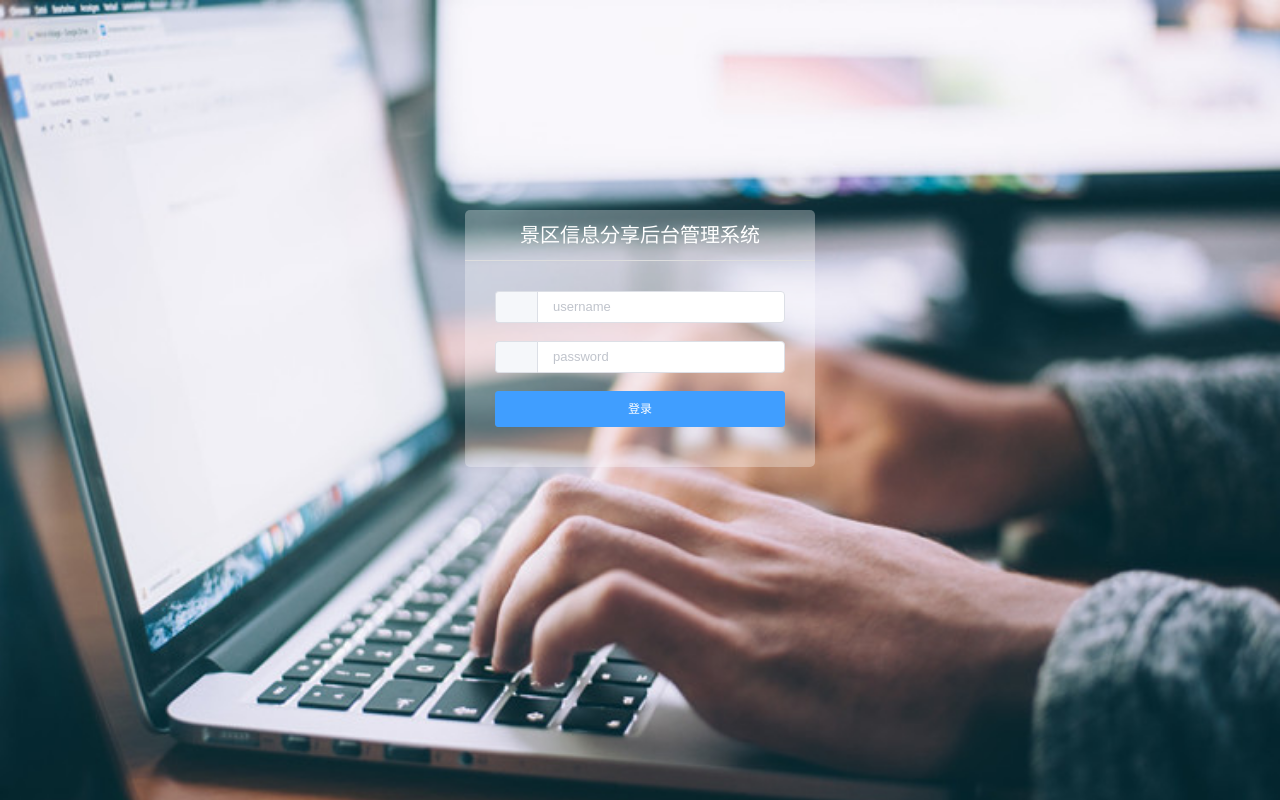
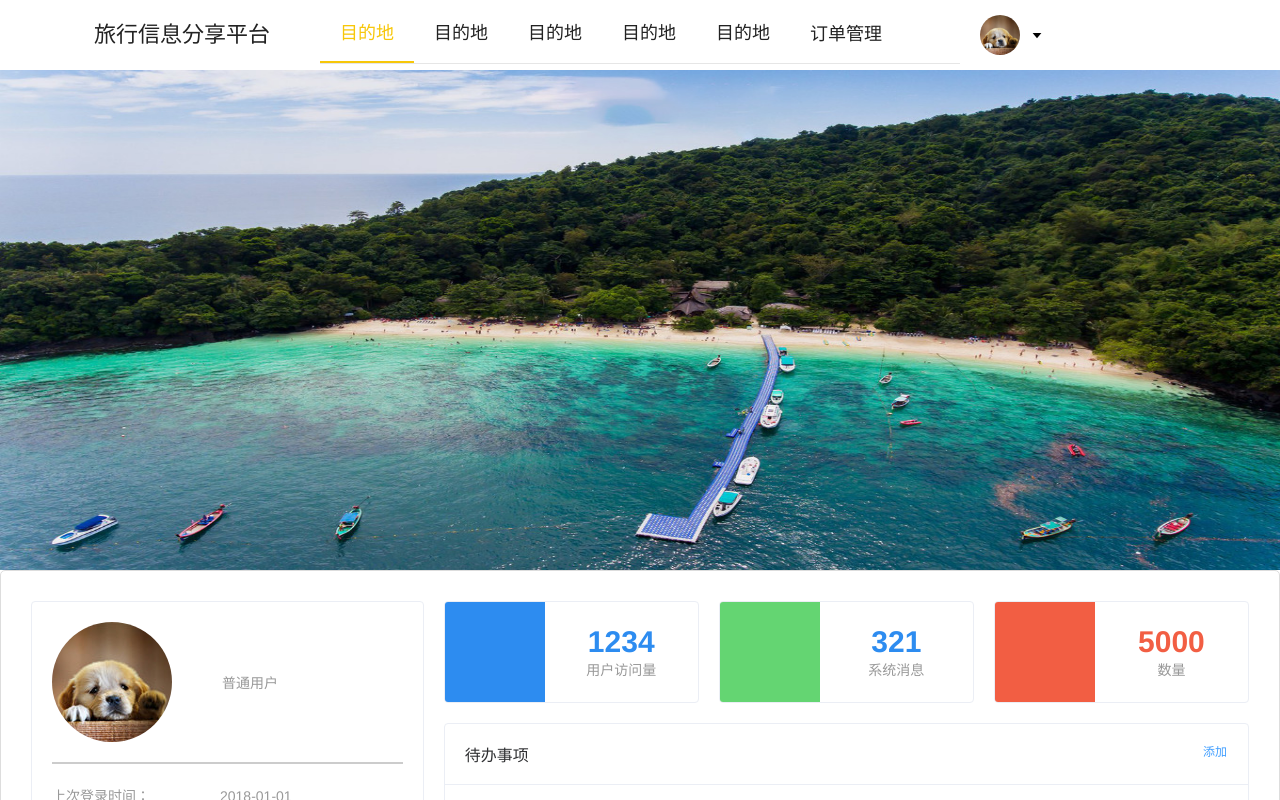
Before and after one commit to luckljq/travelWeb, a Vue app: page /dashboard in a window 1280 px wide. Before the commit this address led to /login. Shown: the top 800 px of the page. Built offline with nearby package versions, Linux system fonts and the light colour scheme; a small style sheet from the web is missing.

Commit message:
初始化：初始化导航栏，目的地页面

```diff
--- a/src/assets/css/color-dark.css
+++ b/src/assets/css/color-dark.css
@@ -1,5 +1,5 @@
 .header{
-    background-color: #242f42;
+    background-color: #fff;
 }
 .login-wrap{
     background: #324157;
--- a/src/components/common/Header.vue
+++ b/src/components/common/Header.vue
@@ -1,18 +1,29 @@
 <template>
+    <div>
         <div class="header">
-        <!-- 折叠按钮 -->
-        <div class="collapse-btn" @click="collapseChage">
-            <i class="el-icon-menu"></i>
+            <el-row>
+                <el-col :span="6">
+                    <div class="logo">
+                        旅行信息分享平台
                     </div>
-        <div class="logo">景区信息后台管理系统</div>
-        <div class="header-right">
+                </el-col>
+                <el-col :span="12">
+                    <el-menu class="el-menu-demo"
+                             :default-active="activeIndex"
+                             mode="horizontal"
+                             text-color="#222222"
+                             active-text-color="#F7C709"
+                             @select="handleSelect" router>
+                        <el-menu-item index="dashboard" style="font-size: 18px">目的地</el-menu-item>
+                        <el-menu-item index="2" style="font-size: 18px">目的地</el-menu-item>
+                        <el-menu-item index="3" style="font-size: 18px">目的地</el-menu-item>
+                        <el-menu-item index="4" style="font-size: 18px">目的地</el-menu-item>
+                        <el-menu-item index="5" style="font-size: 18px">目的地</el-menu-item>
+                        <el-menu-item index="6" style="font-size: 18px"><a href="https://www.ele.me" target="_blank">订单管理</a></el-menu-item>
+                    </el-menu>
+                </el-col>
+                <el-col :span="6">
                     <div class="header-user-con">
-                <!-- 全屏显示 -->
-                <div class="btn-fullscreen" @click="handleFullScreen">
-                    <el-tooltip effect="dark" :content="fullscreen?`取消全屏`:`全屏`" placement="bottom">
-                        <i class="el-icon-rank"></i>
-                    </el-tooltip>
-                </div>
                         <!-- 用户头像 -->
                         <div class="user-avator"><img src="../../assets/img/img.jpg"></div>
                         <!-- 用户名下拉菜单 -->
@@ -21,78 +32,51 @@
                             {{username}} <i class="el-icon-caret-bottom"></i>
                         </span>
                             <el-dropdown-menu slot="dropdown">
-                        <el-dropdown-item divided  command="loginout">退出登录</el-dropdown-item>
+                                <el-dropdown-item divided command="loginout">退出登录</el-dropdown-item>
                             </el-dropdown-menu>
                         </el-dropdown>
                     </div>
+                </el-col>
+            </el-row>
         </div>
+
     </div>
 </template>
 <script>
     import bus from '../common/bus';
+
     export default {
         data() {
             return {
-                collapse: false,
-                fullscreen: false,
+                activeIndex: 'dashboard',
                 name: this.$store.getters.getUser.name,
-                message: 2
             }
         },
-        computed:{
-            username(){
+        computed: {
+            username() {
                 return this.$store.getters.getUser.username;
             }
         },
-        methods:{
+        methods: {
             // 用户名下拉菜单选择事件
             handleCommand(command) {
-                if(command === 'loginout'){
+                if (command === 'loginout') {
                     sessionStorage.clear();
                     this.$router.push('/login');
                 }
             },
-            // 侧边栏折叠
-            collapseChage(){
-                this.collapse = !this.collapse;
-                bus.$emit('collapse', this.collapse);
-            },
-            // 全屏事件
-            handleFullScreen(){
-                let element = document.documentElement;
-                if (this.fullscreen) {
-                    if (document.exitFullscreen) {
-                        document.exitFullscreen();
-                    } else if (document.webkitCancelFullScreen) {
-                        document.webkitCancelFullScreen();
-                    } else if (document.mozCancelFullScreen) {
-                        document.mozCancelFullScreen();
-                    } else if (document.msExitFullscreen) {
-                        document.msExitFullscreen();
-                    }
-                } else {
-                    if (element.requestFullscreen) {
-                        element.requestFullscreen();
-                    } else if (element.webkitRequestFullScreen) {
-                        element.webkitRequestFullScreen();
-                    } else if (element.mozRequestFullScreen) {
-                        element.mozRequestFullScreen();
-                    } else if (element.msRequestFullscreen) {
-                        // IE11
-                        element.msRequestFullscreen();
-                    }
-                }
-                this.fullscreen = !this.fullscreen;
+            handleSelect(key, keyPath) {
+                console.log(key, keyPath);
             }
         },
-        mounted(){
-            if(document.body.clientWidth < 1500){
-                this.collapseChage();
-            }
+        mounted() {
         }
     }
 </script>
 <style scoped>
+    .el-menu-demo {
+        padding-top: 3px;
+    }
     .header {
         position: relative;
         box-sizing: border-box;
@@ -100,70 +84,48 @@
         height: 70px;
         font-size: 22px;
         color: #fff;
+
     }
-    .collapse-btn{
-        float: left;
-        padding: 0 21px;
-        cursor: pointer;
+
+    .header .logo {
+        color: #222222;
+        float: right;
+        padding-right: 50px;
         line-height: 70px;
     }
-    .header .logo{
-        float: left;
-        width:250px;
-        line-height: 70px;
-    }
-    .header-right{
+
+    .header-right {
         float: right;
         padding-right: 50px;
     }
-    .header-user-con{
+
+    .header-user-con {
         display: flex;
         height: 70px;
         align-items: center;
     }
-    .btn-fullscreen{
-        transform: rotate(45deg);
-        margin-right: 5px;
-        font-size: 24px;
+
+    .btn-bell .el-icon-bell {
+        color: #fff;
     }
-    .btn-bell, .btn-fullscreen{
-        position: relative;
-        width: 30px;
-        height: 30px;
-        text-align: center;
-        border-radius: 15px;
+
+    .user-name {
+        margin-left: 10px;
+    }
+
+    .user-avator {
+        margin-left: 20px;
+    }
+
+    .user-avator img {
+        display: block;
+        width: 40px;
+        height: 40px;
+        border-radius: 50%;
+    }
+
+    .el-dropdown-link {
+        color: black;
         cursor: pointer;
     }
-    .btn-bell-badge{
-        position: absolute;
-        right: 0;
-        top: -2px;
-        width: 8px;
-        height: 8px;
-        border-radius: 4px;
-        background: #f56c6c;
-        color: #fff;
-    }
-    .btn-bell .el-icon-bell{
-        color: #fff;
-    }
-    .user-name{
-        margin-left: 10px;
-    }
-    .user-avator{
-        margin-left: 20px;
-    }
-    .user-avator img{
-        display: block;
-        width:40px;
-        height:40px;
-        border-radius: 50%;
-    }
-    .el-dropdown-link{
-        color: #fff;
-        cursor: pointer;
-    }
-    .el-dropdown-menu__item{
-        text-align: center;
-    }
 </style>
--- a/src/components/common/Home.vue
+++ b/src/components/common/Home.vue
@@ -1,25 +1,12 @@
 <template>
     <div class="wrapper">
         <v-head></v-head>
-<!--        <v-sidebar></v-sidebar>-->
-        <div :class="{'content-collapse':collapse}">
-            <v-tags></v-tags>
-            <div class="content">
-                <transition name="move" mode="out-in">
-                    <keep-alive :include="tagsList">
-                        <router-view></router-view>
-                    </keep-alive>
-                </transition>
-            </div>
-        </div>
+        <router-view></router-view>
     </div>
 </template>
 
 <script>
     import vHead from './Header.vue';
-    // import vSidebar from './Sidebar.vue';
-    import vTags from './Tags.vue';
-    import bus from './bus';
     export default {
         data(){
             return {
@@ -29,21 +16,10 @@
         },
         components:{
             // vHead, vSidebar, vTags
-            vHead, vTags
+            vHead
         },
         created(){
-            bus.$on('collapse', msg => {
-                this.collapse = msg;
-            });
 
-            // 只有在标签页列表里的页面才使用keep-alive，即关闭标签之后就不保存到内存中了。
-            bus.$on('tags', msg => {
-                let arr = [];
-                for(let i = 0, len = msg.length; i < len; i ++){
-                    msg[i].name && arr.push(msg[i].name);
-                }
-                this.tagsList = arr;
-            })
         }
     }
 </script>
--- a/src/components/page/Dashboard.vue
+++ b/src/components/page/Dashboard.vue
@@ -1,5 +1,8 @@
 <template>
     <div>
+        <div class="header-box">
+        </div>
+        <div class="container">
             <el-row :gutter="20">
                 <el-col :span="8">
                     <el-card shadow="hover" class="mgb20" style="height:252px;">
@@ -101,6 +104,7 @@
                     </el-card>
                 </el-col>
             </el-row>
+        </div>
     </div>
 </template>
 
@@ -231,6 +235,12 @@
 
 
 <style scoped>
+    .header-box {
+        background: url("../../assets/img/header.jpg") no-repeat;
+        background-size: 100% 100%;
+        width: 100%;
+        height: 500px;
+    }
     .el-row {
         margin-bottom: 20px;
     }
--- a/src/main.js
+++ b/src/main.js
@@ -41,21 +41,21 @@ const i18n = new VueI18n({
 //     next();
 // });
 
-router.beforeEach((to, from, next) => {
-    const state = sessionStorage.getItem('state');
-    console.log(state);
-    console.log(sessionStorage.getItem('UserState'));
-    if (to.path === '/login') {
-        // next('/login');
-        if (state !== null) {
-            next('slides')
-        }
-    }
-    else if (state === null) {
-        next('/login');
-    }
-    next();
-});
+// router.beforeEach((to, from, next) => {
+//     const state = sessionStorage.getItem('state');
+//     console.log(state);
+//     console.log(sessionStorage.getItem('UserState'));
+//     if (to.path === '/login') {
+//         // next('/login');
+//         if (state !== null) {
+//             next('slides')
+//         }
+//     }
+//     else if (state === null) {
+//         next('/login');
+//     }
+//     next();
+// });
 
 new Vue({
     router,
```
Also changed, not shown: src/assets/img/header.jpg (added). Lines whose indentation alone changed are shown as unchanged.
